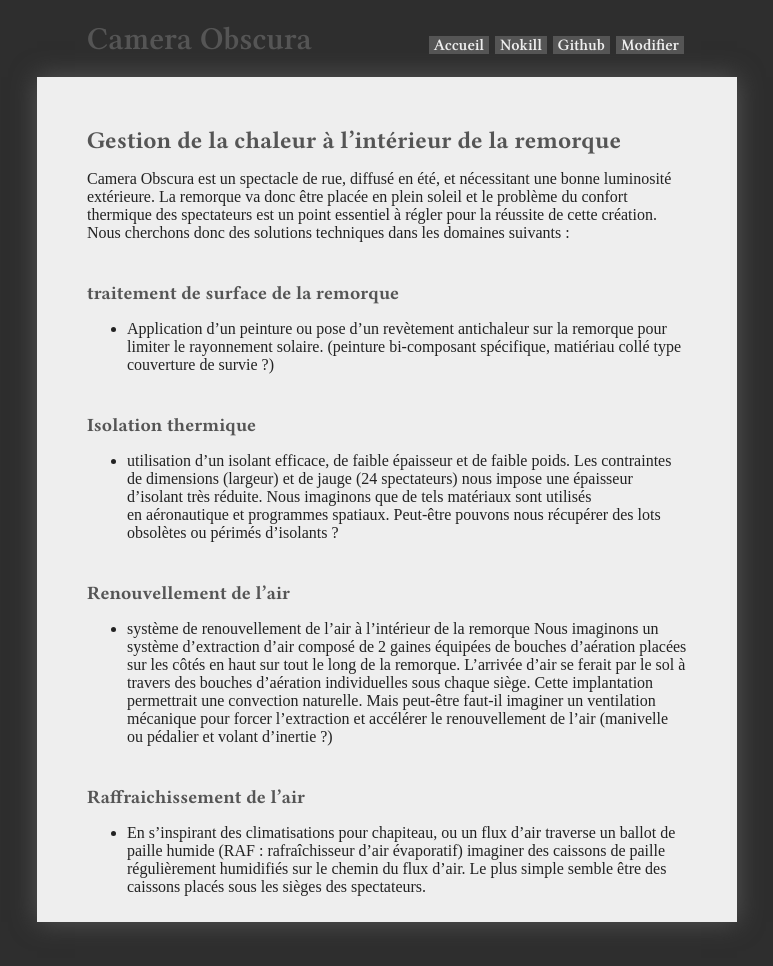
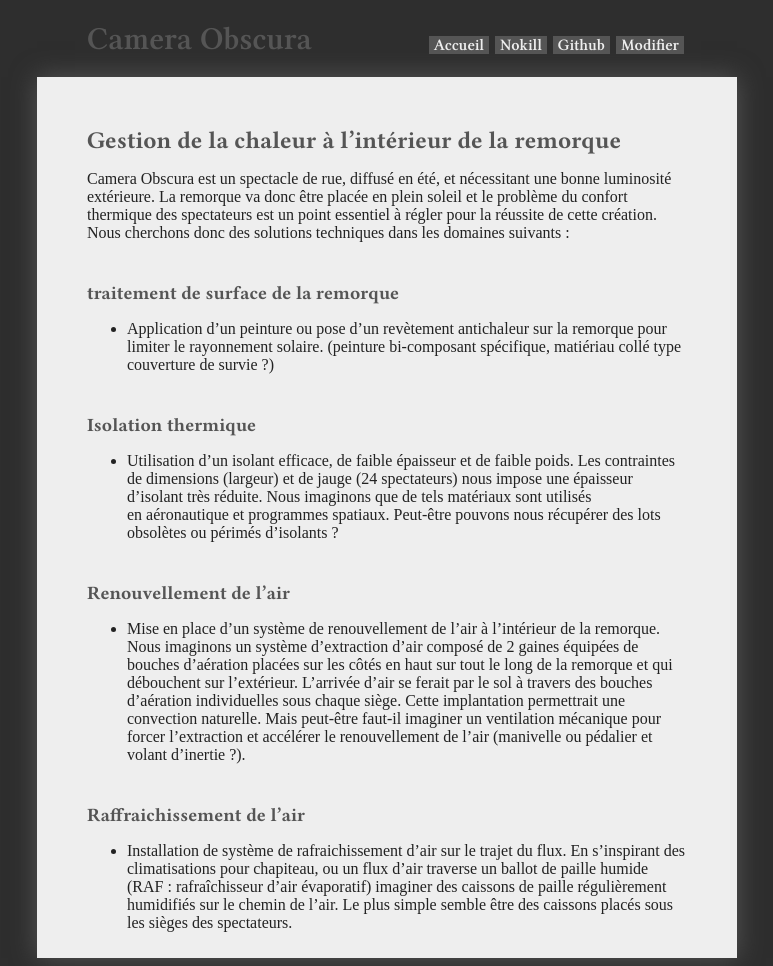
Before and after one commit to virginienokill/camera-obscura, a Jekyll site: the page built from contenu/technique/isolation.md, in a window 1280 px wide. Shown: the whole page, without its empty margins (253-1026 px from the left). Built offline with Jekyll 4.4.1, drawn with Linux system fonts in a browser that asks for light colours; nearby versions of some CDN libraries; some web fonts are replaced; our own code applies the rules of GitHub Pages for plain Markdown files; a script that is not in the unit is left out; the repository's description, which GitHub fills in, is left out; before the commit the page ends 930 px from its top, so only the background shows below that.

Commit message:
Update isolation.md

```diff
--- a/contenu/technique/isolation.md
+++ b/contenu/technique/isolation.md
@@ -6,15 +6,13 @@
 - Application d'un peinture ou pose d'un revètement antichaleur sur la remorque pour limiter le rayonnement solaire. (peinture bi-composant spécifique, matiériau collé type couverture de survie ?)
 
 ### Isolation thermique
-- utilisation d’un isolant efficace, de faible épaisseur et de faible poids. Les contraintes de dimensions (largeur) et de jauge (24 spectateurs) nous impose une épaisseur d’isolant très réduite. Nous imaginons que de tels matériaux sont utilisés en aéronautique et programmes spatiaux. Peut-être pouvons nous récupérer des lots obsolètes ou périmés d'isolants ?
+- Utilisation d’un isolant efficace, de faible épaisseur et de faible poids. Les contraintes de dimensions (largeur) et de jauge (24 spectateurs) nous impose une épaisseur d’isolant très réduite. Nous imaginons que de tels matériaux sont utilisés en aéronautique et programmes spatiaux. Peut-être pouvons nous récupérer des lots obsolètes ou périmés d'isolants ?
 
 ### Renouvellement de l’air
-- système de renouvellement de l’air à l’intérieur de la remorque
-Nous imaginons un système d'extraction d'air composé de 2 gaines équipées de bouches d'aération placées sur les côtés en haut sur tout le long de la remorque.
+- Mise en place d'un système de renouvellement de l’air à l’intérieur de la remorque. Nous imaginons un système d'extraction d'air composé de 2 gaines équipées de bouches d'aération placées sur les côtés en haut sur tout le long de la remorque et qui débouchent sur l'extérieur.
 L'arrivée d'air se ferait par le sol à travers des bouches d'aération individuelles sous chaque siège.
-Cette implantation permettrait une convection naturelle. Mais peut-être faut-il imaginer un ventilation mécanique pour forcer l'extraction et accélérer le renouvellement de l'air (manivelle ou pédalier et volant d’inertie ?)
+Cette implantation permettrait une convection naturelle. Mais peut-être faut-il imaginer un ventilation mécanique pour forcer l'extraction et accélérer le renouvellement de l'air (manivelle ou pédalier et volant d’inertie ?).
 
 ### Raffraichissement de l’air
 
-- En s'inspirant des climatisations pour chapiteau, ou un flux d'air traverse un ballot de paille humide (RAF : rafraîchisseur d'air évaporatif) imaginer des caissons de paille régulièrement humidifiés sur le chemin du flux d'air.
-Le plus simple semble être des caissons placés sous les sièges des spectateurs.
+- Installation de système de rafraichissement d'air sur le trajet du flux. En s'inspirant des climatisations pour chapiteau, ou un flux d'air traverse un ballot de paille humide (RAF : rafraîchisseur d'air évaporatif) imaginer des caissons de paille régulièrement humidifiés sur le chemin de l'air. Le plus simple semble être des caissons placés sous les sièges des spectateurs.
```
